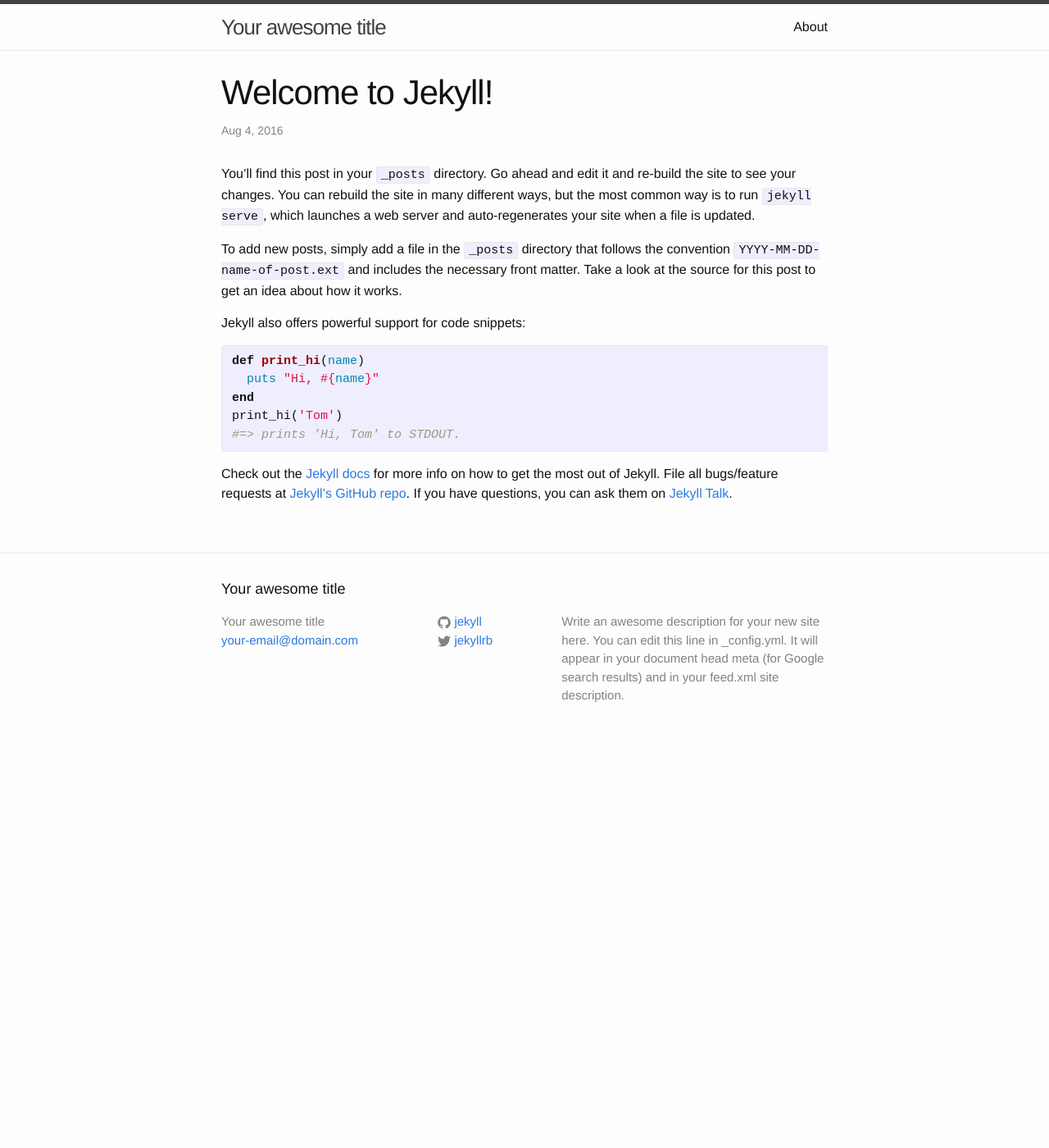
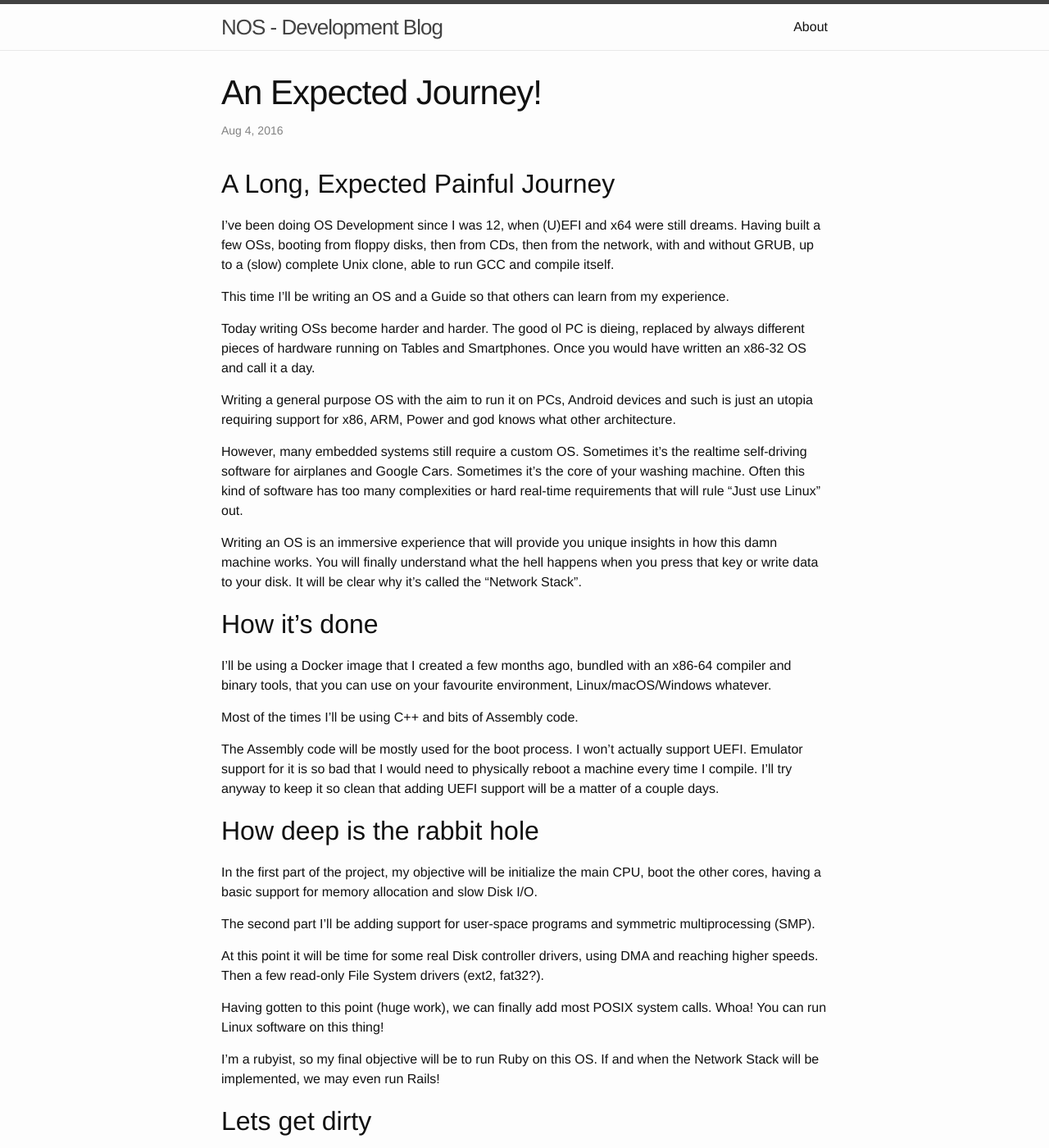
Before and after one commit to francescobbo/nos, a Jekyll site: the page built from _posts/2016-08-04-welcome-to-jekyll.markdown, in a window 1280 px wide and 1400 px high. Shown: the whole window at 82% size. Built offline with Jekyll 4.4.1, drawn with Linux system fonts in a browser that asks for light colours; some of the changed text lies outside the part shown.

Commit message:
Added introduction post

```diff
--- a/_config.yml
+++ b/_config.yml
@@ -6,16 +6,14 @@
 # 'jekyll serve'. If you change this file, please restart the server process.
 
 # Site settings
-title: Your awesome title
-email: your-email@domain.com
+title: "NOS - Development Blog"
+email: fra.boffa@gmail.com
 description: > # this means to ignore newlines until "baseurl:"
-  Write an awesome description for your new site here. You can edit this
-  line in _config.yml. It will appear in your document head meta (for
-  Google search results) and in your feed.xml site description.
+  The development blog for the N2O powered Hobby Operating System.
 baseurl: "/nos" # the subpath of your site, e.g. /blog
 url: "https://aomega08.github.com" # the base hostname & protocol for your site
-twitter_username: jekyllrb
-github_username:  jekyll
+twitter_username:
+github_username:  aomega08
 
 # Build settings
 markdown: kramdown
--- a/_posts/2016-08-04-welcome-to-jekyll.markdown
+++ b/_posts/2016-08-04-welcome-to-jekyll.markdown
@@ -1,25 +1,90 @@
 ---
 layout: post
-title:  "Welcome to Jekyll!"
+title:  "An Expected Journey!"
 date:   2016-08-04 17:56:26 +0200
-categories: jekyll update
+categories: nos
 ---
-You’ll find this post in your `_posts` directory. Go ahead and edit it and re-build the site to see your changes. You can rebuild the site in many different ways, but the most common way is to run `jekyll serve`, which launches a web server and auto-regenerates your site when a file is updated.
+## A Long, Expected Painful Journey
 
-To add new posts, simply add a file in the `_posts` directory that follows the convention `YYYY-MM-DD-name-of-post.ext` and includes the necessary front matter. Take a look at the source for this post to get an idea about how it works.
+I've been doing OS Development since I was 12, when (U)EFI and x64 were still
+dreams.
+Having built a few OSs, booting from floppy disks, then from CDs, then from the
+network, with and without GRUB, up to a (slow) complete Unix clone, able to run
+GCC and compile itself.
 
-Jekyll also offers powerful support for code snippets:
+This time I'll be writing an OS and a Guide so that others can learn from my
+experience.
 
-{% highlight ruby %}
-def print_hi(name)
-  puts "Hi, #{name}"
-end
-print_hi('Tom')
-#=> prints 'Hi, Tom' to STDOUT.
-{% endhighlight %}
+Today writing OSs become harder and harder. The good ol PC is dieing, replaced
+by always different pieces of hardware running on Tables and Smartphones. Once
+you would have written an x86-32 OS and call it a day.
 
-Check out the [Jekyll docs][jekyll-docs] for more info on how to get the most out of Jekyll. File all bugs/feature requests at [Jekyll’s GitHub repo][jekyll-gh]. If you have questions, you can ask them on [Jekyll Talk][jekyll-talk].
+Writing a general purpose OS with the aim to run it on PCs, Android devices and
+such is just an utopia requiring support for x86, ARM, Power and god knows what
+other architecture.
 
-[jekyll-docs]: http://jekyllrb.com/docs/home
-[jekyll-gh]:   https://github.com/jekyll/jekyll
-[jekyll-talk]: https://talk.jekyllrb.com/
+However, many embedded systems still require a custom OS. Sometimes it's the
+realtime self-driving software for airplanes and Google Cars. Sometimes it's
+the core of your washing machine. Often this kind of software has too many
+complexities or hard real-time requirements that will rule "Just use Linux" out.
+
+Writing an OS is an immersive experience that will provide you unique insights
+in how this damn machine works. You will finally understand what the hell
+happens when you press that key or write data to your disk. It will be clear why
+it's called the "Network Stack".
+
+## How it's done
+
+I'll be using a Docker image that I created a few months ago, bundled with an
+x86-64 compiler and binary tools, that you can use on your favourite
+environment, Linux/macOS/Windows whatever.
+
+Most of the times I'll be using C++ and bits of Assembly code.
+
+The Assembly code will be mostly used for the boot process. I won't actually
+support UEFI. Emulator support for it is so bad that I would need to physically
+reboot a machine every time I compile. I'll try anyway to keep it so clean that
+adding UEFI support will be a matter of a couple days.
+
+## How deep is the rabbit hole
+
+In the first part of the project, my objective will be initialize the main CPU,
+boot the other cores, having a basic support for memory allocation and slow
+Disk I/O.
+
+The second part I'll be adding support for user-space programs and symmetric
+multiprocessing (SMP).
+
+At this point it will be time for some real Disk controller drivers, using DMA
+and reaching higher speeds. Then a few read-only File System drivers (ext2,
+fat32?).
+
+Having gotten to this point (huge work), we can finally add most POSIX system
+calls. Whoa! You can run Linux software on this thing!
+
+I'm a rubyist, so my final objective will be to run Ruby on this OS. If and when
+the Network Stack will be implemented, we may even run Rails!
+
+## Lets get dirty
+
+First of all, get a working copy of [Bochs](https://sourceforge.net/projects/bochs/)
+(download the source, configure and compile!). Bochs is a powerful simulator,
+with unique features like the embedded x86 debugger, allowing to inspect the
+deepest structures of an Intel-like CPU.
+
+Also, you will need an x86_64-elf cross-compiler in your `PATH`. If you don't
+know how to build a cross compiler, or do not want to mess with your machine
+files, feel free to use my Docker image `aomega08/osdev`. Just install Docker
+and run (will take a few minutes):
+
+    `docker pull aomega08/osdev`
+
+If you prefer the good old way of building your toolchain, you can follow
+[this tutorial on OSDev.org](http://wiki.osdev.org/GCC_Cross-Compiler). Remember
+to set `TARGET` as `x86_64-elf`, to enable the C++ language and to build `libgcc`
+too.
+
+Finally you will need NASM. You will usually install it using `apt-get`, `yum`,
+`brew`, or your favorite package manager. Yes, you can use it on Windows too.
+
+Now we're ready to change the world.
```
